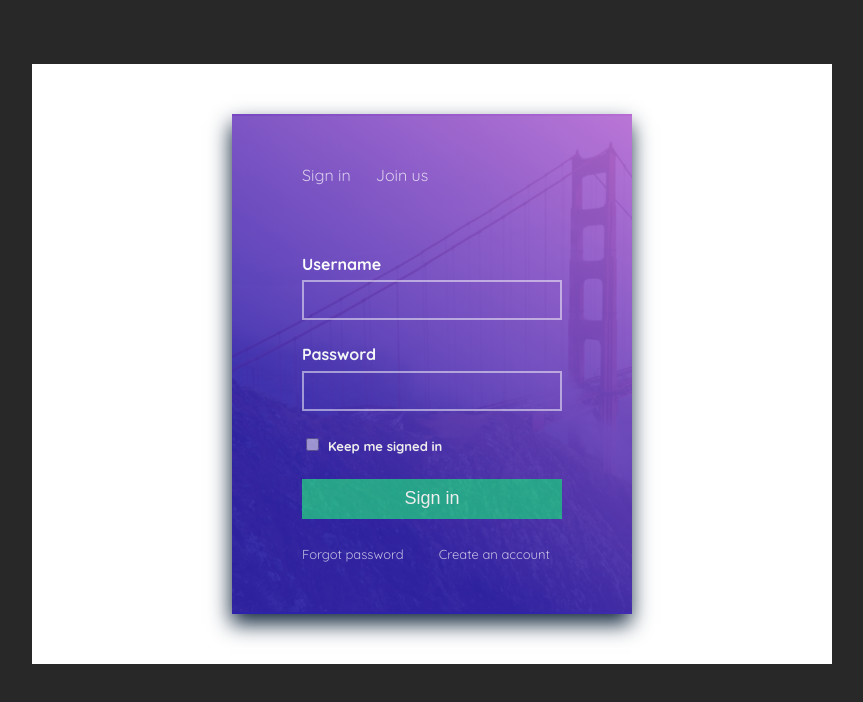
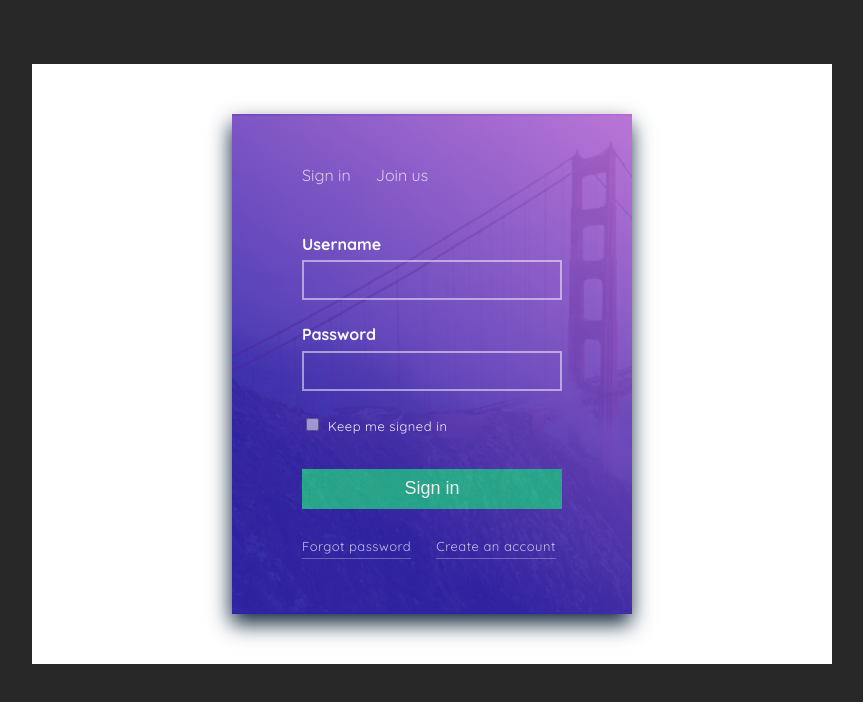
Before and after one commit to innabereshuk/the-lesson-we-build-forms, a plain HTML site: page sign-in-form/index.html in a window 1280 px wide. Shown: the whole page, without its empty margins (208-1071 px from the left). Drawn offline with Linux system fonts and the light colour scheme.

Commit message:
init commit

```diff
--- a/sign-in-form/css/styles.css
+++ b/sign-in-form/css/styles.css
@@ -25,7 +25,7 @@ body {
     height: 600px;
     background-color: #fff;
     color: #fff;
-    font-weight: 700;
+    font-weight: 600;
     display: flex;
     margin: 5% auto;
     position: relative;
@@ -53,11 +53,11 @@ img {
 }
 
 #toregister {
-    z-index: 21;
+    z-index: 22;
     opacity: 0;
 }
 #tologin {
-    z-index: 22;
+    z-index: 21;
 }
 
 
@@ -74,8 +74,12 @@ a {
 a:hover,
 a:focus,
 a:active {
-    border-bottom: 2px solid #e66a64;
+    border-bottom: 1px solid #e66a64;
     opacity: 1;
+}
+
+.animate form {
+    margin-top: -2rem;
 }
 
 .line {
@@ -93,11 +97,17 @@ a:active {
 .link-sm,
 .checked {
     font-size: 1.3rem;
+    letter-spacing: .05rem;
+    font-weight: 200;
+}
+
+.link-sm {
+    border-bottom: 1px solid rgba(255, 255, 255, .4);
 }
 
 
 .link-sm-margin {
-    margin-right: 3rem;
+    margin-right: 2rem;
 }
 
  label,
@@ -112,8 +122,8 @@ input {
     opacity: .5;
 }
 
-p input:focus,
-p input:active {
+input:focus,
+input:active {
     outline: none;
     border: 2px solid #e66a64;
     cursor: pointer;
@@ -124,22 +134,23 @@ input[type="checkbox"] {
     margin-right: 9px;
 }
 
-
-.line--button {
+.login--button {
     background: #23ae92;
     opacity: 1;
     color: #fff;
     font-size: 1.8rem;
     border: none;
+    margin-bottom: 2rem;
+    margin-top: 1rem;
 }
 
-.line--button:hover {
+.login--button:hover {
      opacity: .7;
      border: 2px solid #08362f ;
 }
 
-.line--button:focus,
-.line--button:active {
+.login--button:focus,
+.login--button:active {
     background-color: #08362f;
     border: 2px solid #08362f ;
 }
--- a/sign-in-form/index.html
+++ b/sign-in-form/index.html
@@ -29,9 +29,7 @@
                                 <label class="checked" for="checked">
                                 <input type="checkbox" id="checked">Keep me signed in</label>
                             </p>
-                            <p class="login button">
-                                <input class="line line--button" type="submit" value="Sign in">
-                            </p>
+                             <input class="line login--button" type="submit" value="Sign in">
                             <a class="link-sm link-sm-margin" href="#">Forgot password</a>
                             <a href="#toregister" class="link-sm">Create an account</a>
                         </form>
@@ -51,9 +49,7 @@
                                 <label for="password-repeat">Password repeat</label>
                                 <input class="line" type="password" name="password" id="password-repeat">
                             </p>
-                            <p class="signin button">
-                                <input class="line line--button " type="submit" value="Join us"/>
-                            </p>
+                            <input class="line login--button" type="submit" value="Join us"/>
                             <a href="#" class="link-sm link-sm-margin">Forgot password</a>
                             <a class="link-sm" href="#">Create an account</a>
                         </form>
```
